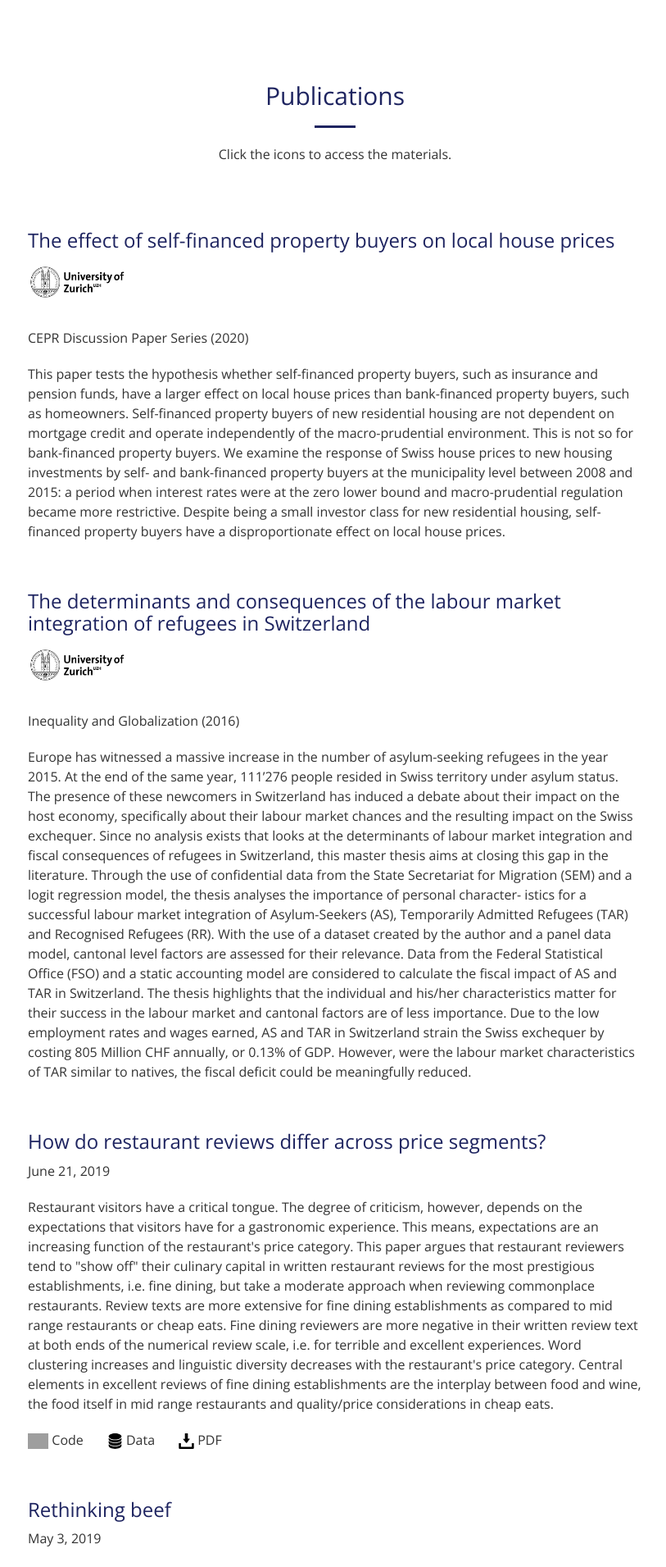
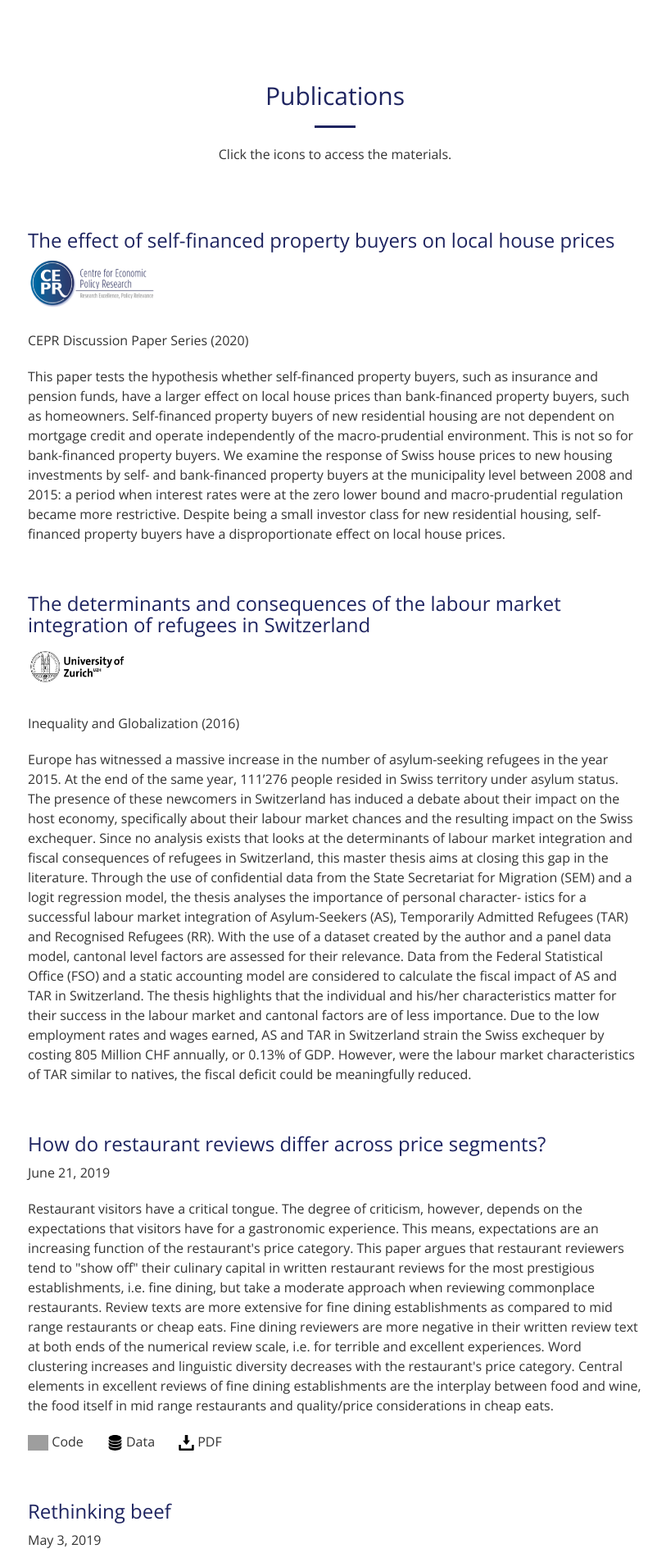
Before and after one commit to luccalino/luccalino.github.io, a Jekyll site: the page publicationsExtended.html, which Jekyll copies as it is, in a window 1280 px wide. Shown: the top 1911 px of the page at 82% size, without its empty margins (231-1044 px from the left). Built offline with Jekyll 4.4.1, drawn with Linux system fonts in a browser that asks for light colours; grey boxes are pictures that could not be loaded.

Commit message:
Update publicationsExtended.html

```diff
--- a/publicationsExtended.html
+++ b/publicationsExtended.html
@@ -57,7 +57,7 @@
                 </div>
                 <h3 style="text-align:left;" class="section-heading">The effect of self-financed property buyers on local house prices</h3>
                 <p style="text-align:left;">
-                <a class="fa fa-4x wow bounceIn text-primary" href="https://ideas.repec.org/p/cpr/ceprdp/14632.html" data-wow-delay=".2s" target="_blank"><img title="University of Zurich" alt="University of Zurich" src="img/logo/uzh.png" style="cursor:pointer;" width="120" height="40"></a>
+                <a class="fa fa-4x wow bounceIn text-primary" href="https://ideas.repec.org/p/cpr/ceprdp/14632.html" target="_blank"><img title="CEPR" alt="CEPR" src="img/logo/cepr.png" style="cursor:pointer;" width="175" height="60"></a>
                 </p>
                 <p style="text-align:left;">CEPR Discussion Paper Series (2020)</p>
                 <p style="text-align:left;" class="text-center">This paper tests the hypothesis whether self-financed property buyers, such as insurance and pension funds, have a larger effect on local house prices than bank-financed property buyers, such as homeowners. Self-financed property buyers of new residential housing are not dependent on mortgage credit and operate independently of the macro-prudential environment. This is not so for bank-financed property buyers. We examine the response of Swiss house prices to new housing investments by self- and bank-financed property buyers at the municipality level between 2008 and 2015: a period when interest rates were at the zero lower bound and macro-prudential regulation became more restrictive. Despite being a small investor class for new residential housing, self-financed property buyers have a disproportionate effect on local house prices.</p>
```
